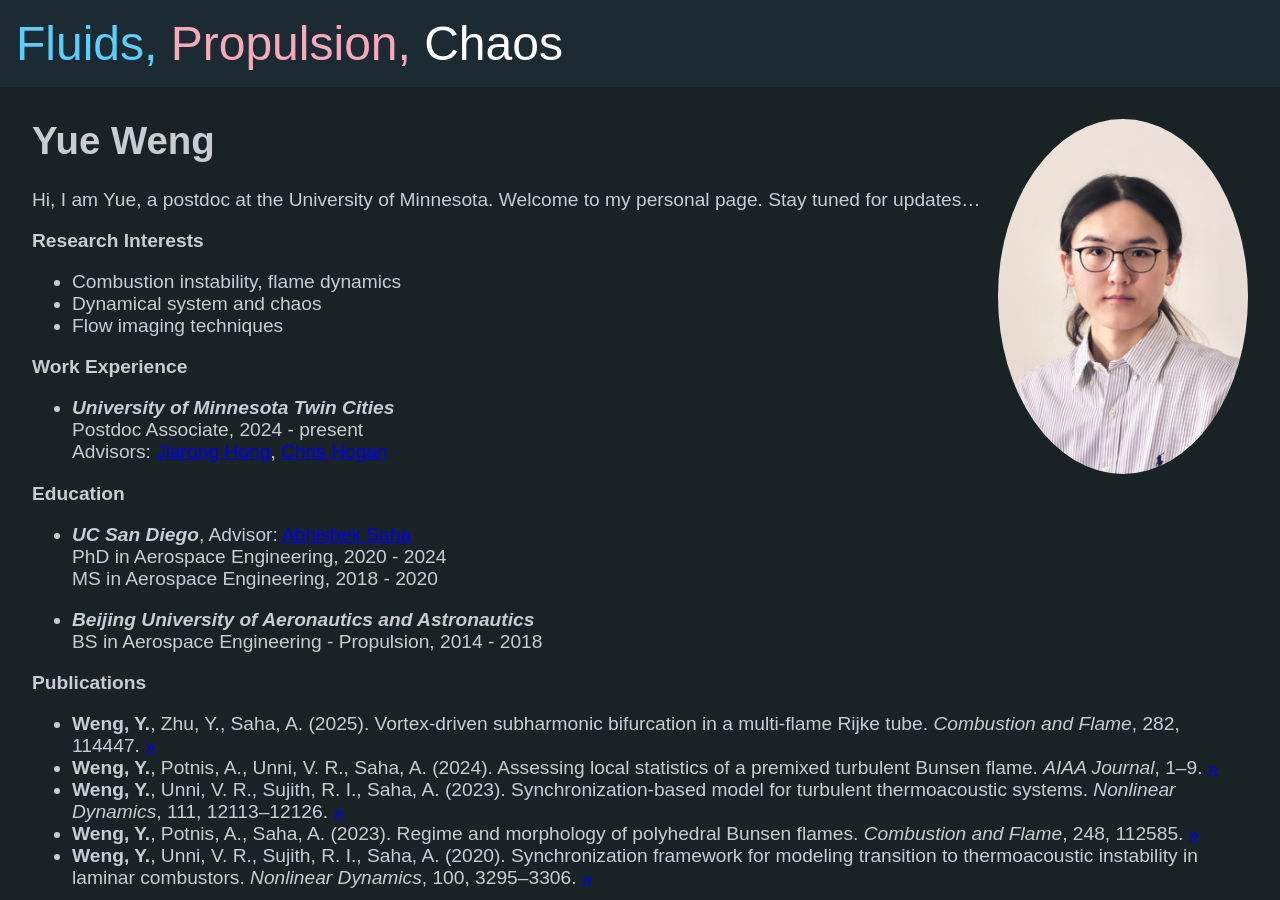
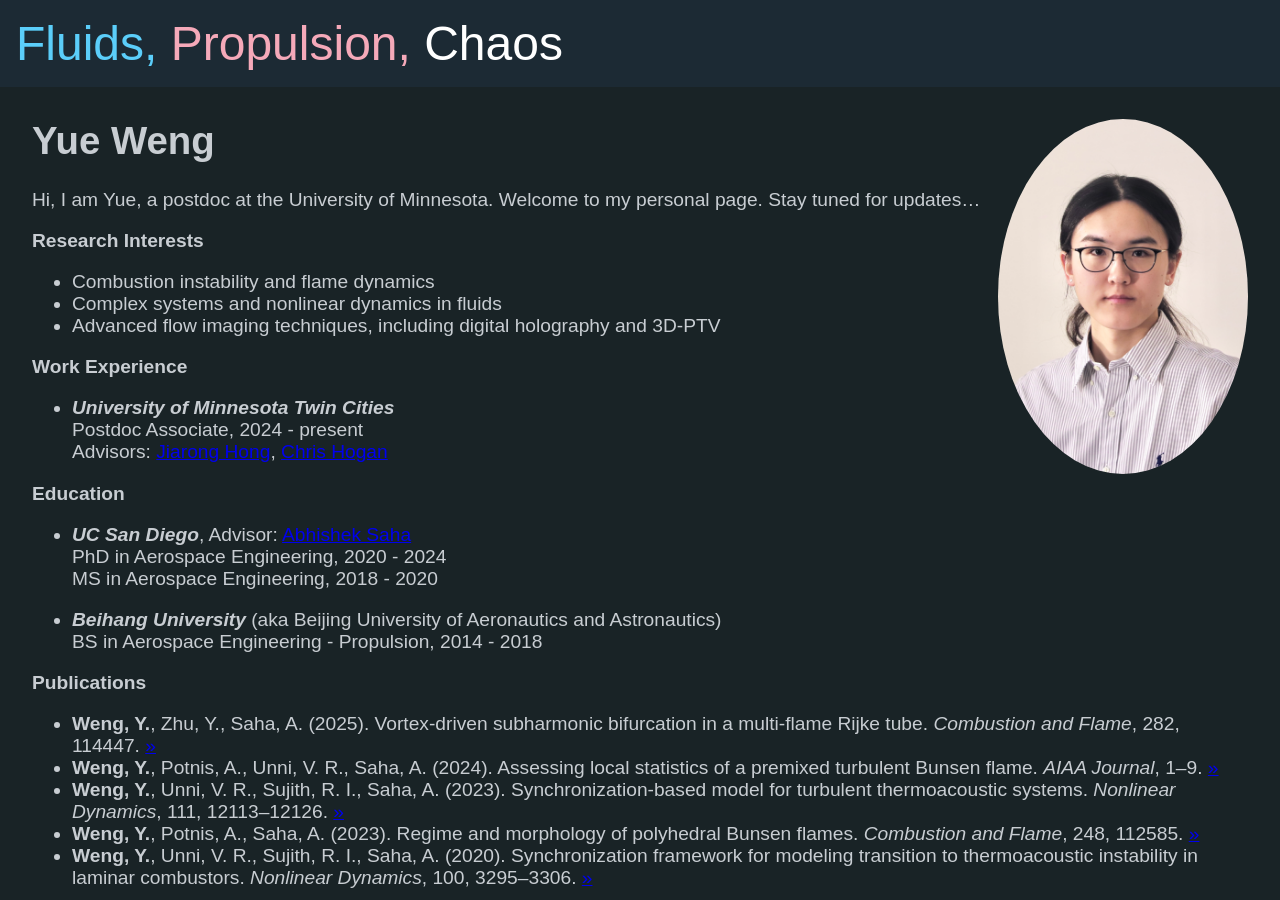
Before and after one commit to weng-yue/weng-yue.github.io, a Jekyll site: the page built from index.md, in a window 1280 px wide and 900 px high. Built offline with Jekyll 4.4.1, drawn with Linux system fonts in a browser that asks for light colours.

Commit message:
Update index.md

```diff
--- a/index.md
+++ b/index.md
@@ -8,9 +8,10 @@ title: "Home"
 Hi, I am Yue, a postdoc at the University of Minnesota. Welcome to my personal page. Stay tuned for updates...
 
 **Research Interests**
-- Combustion instability, flame dynamics
-- Dynamical system and chaos
-- Flow imaging techniques
+- Combustion instability and flame dynamics
+- Complex systems and nonlinear dynamics in fluids
+- Advanced flow imaging techniques, including digital holography and 3D-PTV
+
 
 **Work Experience**
 - **_University of Minnesota Twin Cities_**\
@@ -23,7 +24,7 @@ Hi, I am Yue, a postdoc at the University of Minnesota. Welcome to my personal p
       PhD in Aerospace Engineering, 2020 - 2024 \
       MS in Aerospace Engineering, 2018 - 2020
 
-- **_Beijing University of Aeronautics and Astronautics_** \
+- **_Beihang University_** (aka Beijing University of Aeronautics and Astronautics) \
         BS in Aerospace Engineering - Propulsion, 2014 - 2018
 
 
```
